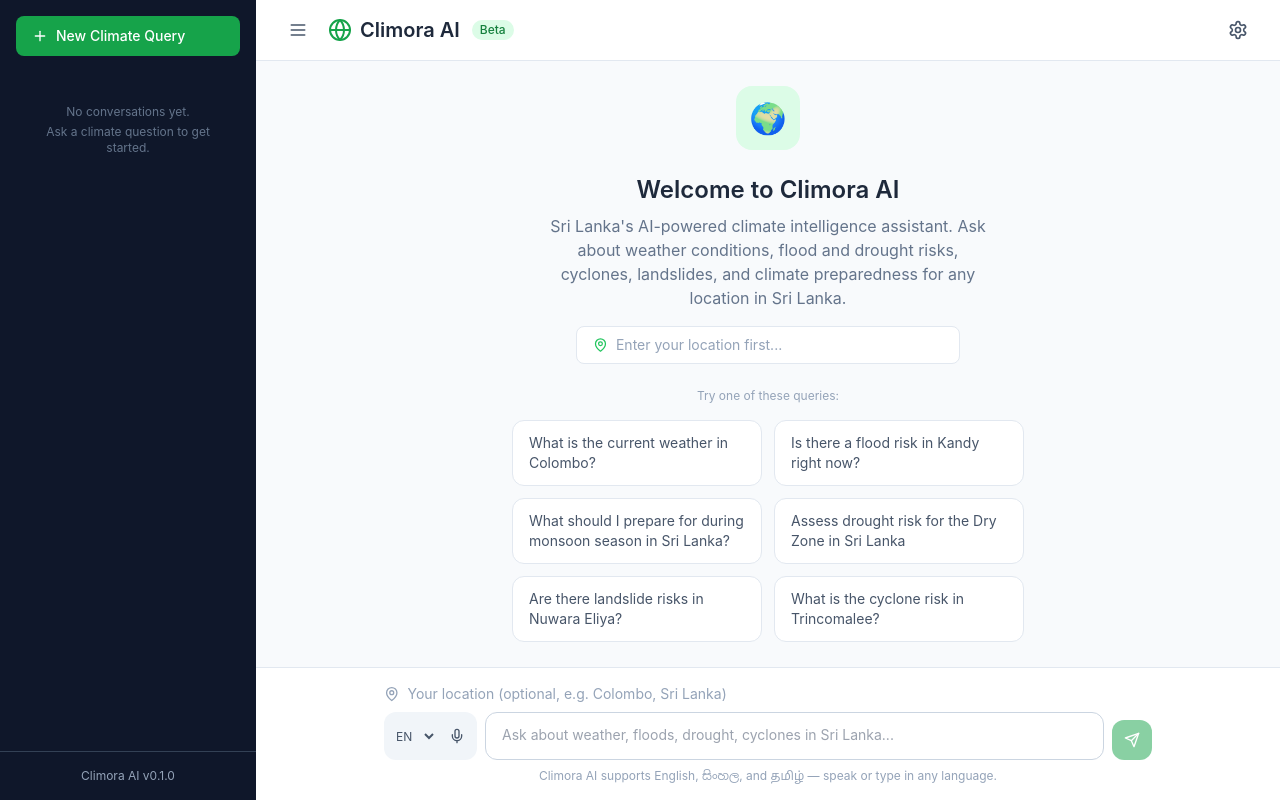
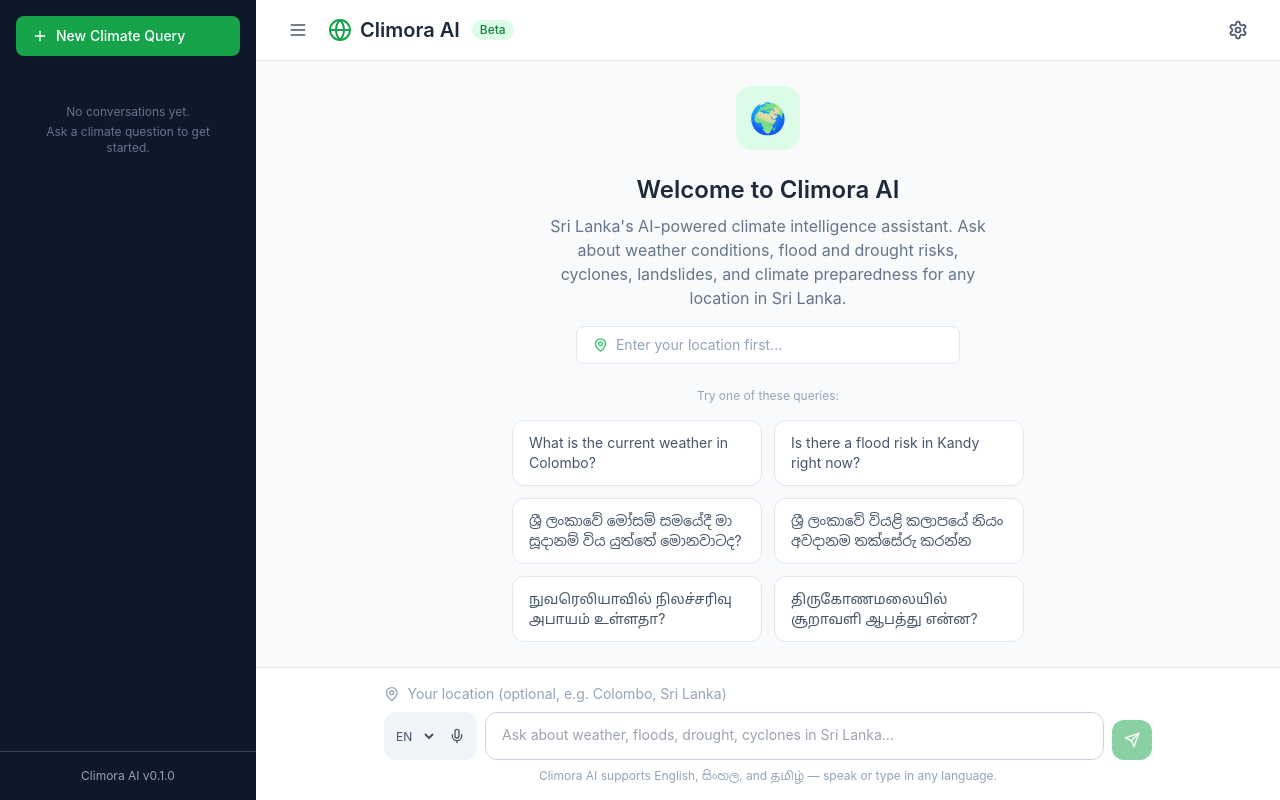
Before and after one commit to ManuthJaya2003/IT3041-IRWA-Climora-AI, a React (Vite) app in the folder frontend/: page / in a window 1280 px wide. Built offline with nearby package versions, Linux system fonts and the light colour scheme.

Commit message:
feat(frontend): multilingual suggestion cards - 2 EN, 2 SI, 2 TA

```diff
--- a/frontend/src/components/ChatInterface.tsx
+++ b/frontend/src/components/ChatInterface.tsx
@@ -408,19 +408,19 @@
           onClick={onSuggestionClick}
         />
         <SuggestionCard
-          text="What should I prepare for during monsoon season in Sri Lanka?"
+          text="ශ්‍රී ලංකාවේ මෝසම් සමයේදී මා සූදානම් විය යුත්තේ මොනවාටද?"
           onClick={onSuggestionClick}
         />
         <SuggestionCard
-          text="Assess drought risk for the Dry Zone in Sri Lanka"
+          text="ශ්‍රී ලංකාවේ වියළි කලාපයේ නියං අවදානම තක්සේරු කරන්න"
           onClick={onSuggestionClick}
         />
         <SuggestionCard
-          text="Are there landslide risks in Nuwara Eliya?"
+          text="நுவரெலியாவில் நிலச்சரிவு அபாயம் உள்ளதா?"
           onClick={onSuggestionClick}
         />
         <SuggestionCard
-          text="What is the cyclone risk in Trincomalee?"
+          text="திருகோணமலையில் சூறாவளி ஆபத்து என்ன?"
           onClick={onSuggestionClick}
         />
       </div>
```
